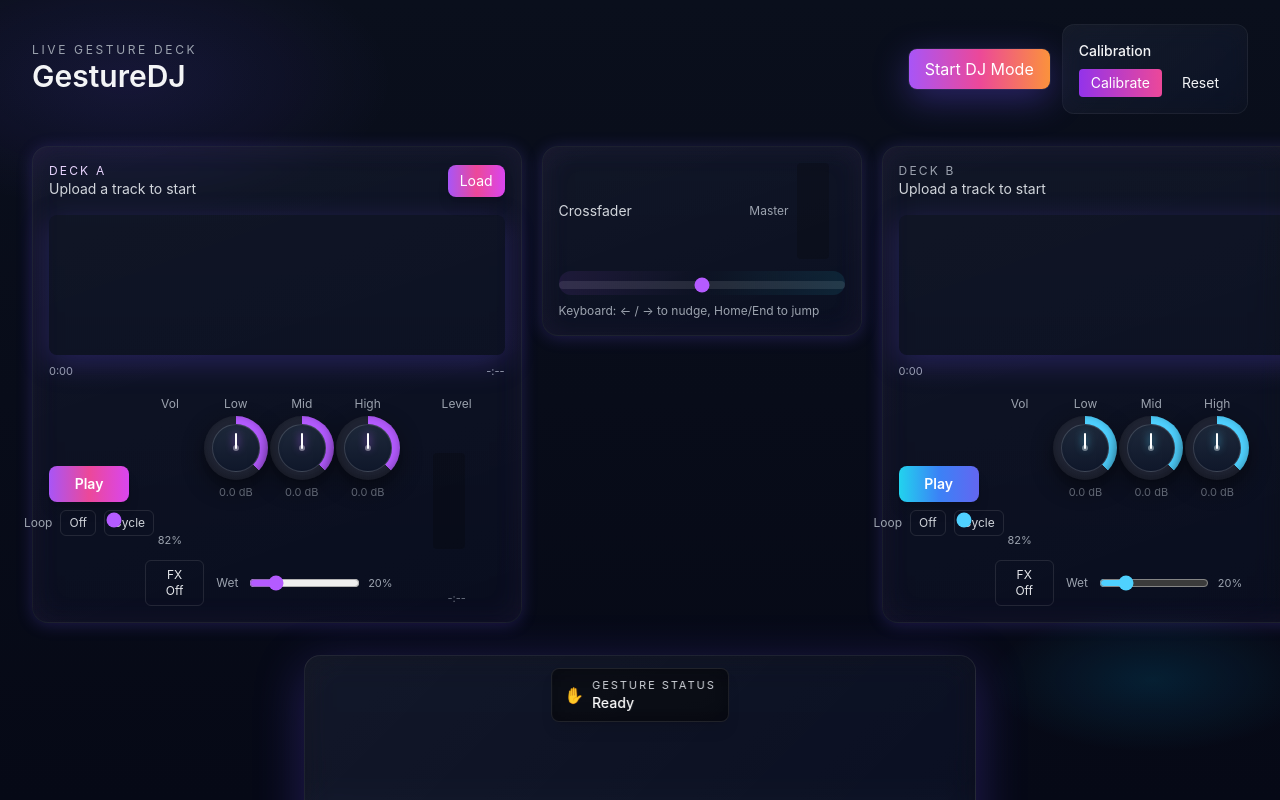
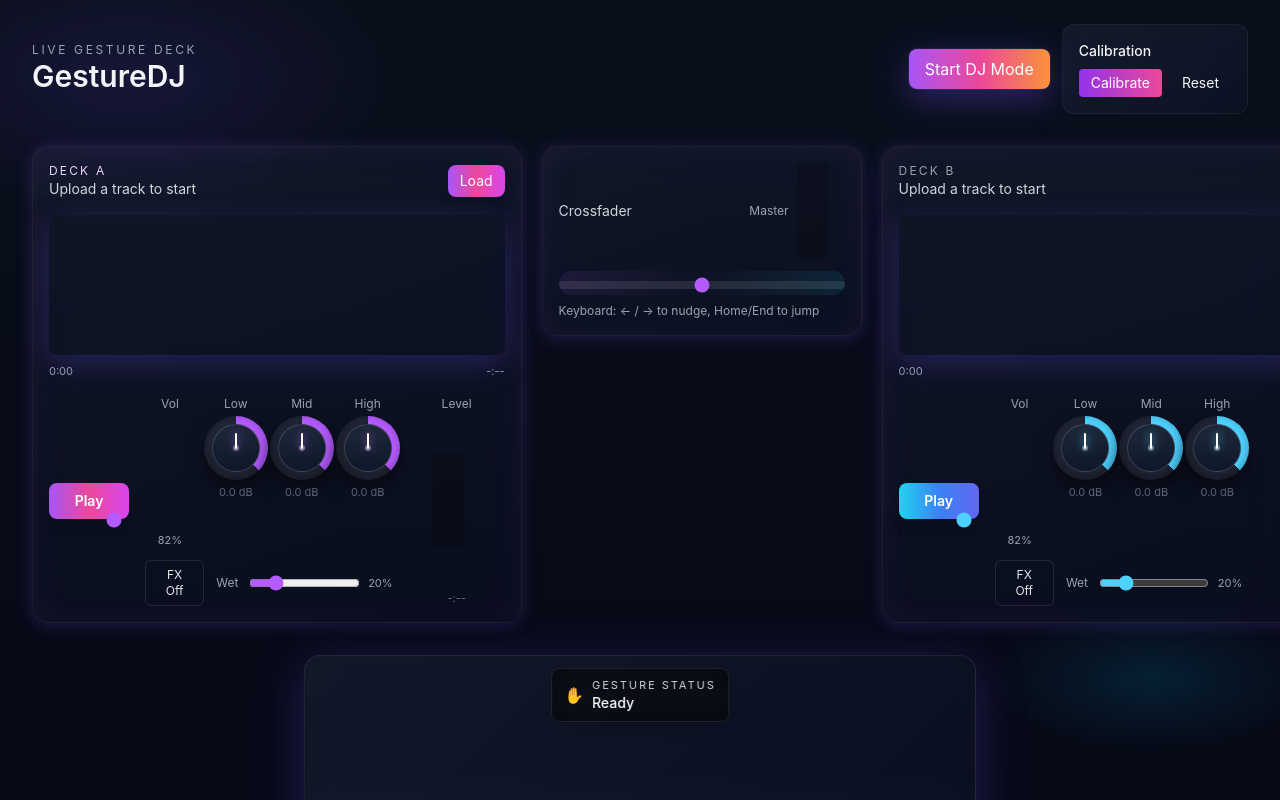
Before and after one commit to fmekrani/Gesture-DJ-, a Next.js app: page / in a window 1280 px wide. Shown: the top 800 px of the page. Built offline with nearby package versions, Linux system fonts and the light colour scheme.

Commit message:
removed loop feature

```diff
--- a/components/CameraHUD.tsx
+++ b/components/CameraHUD.tsx
@@ -125,32 +125,6 @@ export default function CameraHUD() {
             }
             if (!isFist) {
               holdTriggeredRef.current[fistId] = false;
-            }
-
-            // pinch (thumb-index) -> toggle loop
-            const thumb = landmarks[4];
-            const index = landmarks[8];
-            let pinch = false;
-            if (thumb && index) {
-              const d = Math.hypot(thumb.x - index.x, thumb.y - index.y);
-              pinch = d < 0.065; // increased threshold (was 0.04 — now more forgiving)
-            }
-            const pinchId = `pinch_${i}_${deck}`;
-            const heldPinch = mapperRef.current!.checkHold(pinchId, pinch, 300);
-            if (heldPinch && !holdTriggeredRef.current[pinchId]) {
-              // Toggle loop state (track in holdTriggeredRef)
-              const loopStateKey = `loopState_${deck}`;
-              const currentLoopState = holdTriggeredRef.current[loopStateKey] || false;
-              const newLoopState = !currentLoopState;
-              audioEngine.setDeckLoop(deck, newLoopState, 2);
-              holdTriggeredRef.current[loopStateKey] = newLoopState;
-              setGestureStatus(`✌ Loop ${newLoopState ? 'ON' : 'OFF'} — Deck ${deck}`);
-              if (gestureTimeoutRef.current) clearTimeout(gestureTimeoutRef.current);
-              gestureTimeoutRef.current = window.setTimeout(() => setGestureStatus('Ready'), 1500);
-              holdTriggeredRef.current[pinchId] = true;
-            }
-            if (!pinch) {
-              holdTriggeredRef.current[pinchId] = false;
             }
 
             // palm rotation -> jog
--- a/components/Deck.tsx
+++ b/components/Deck.tsx
@@ -30,12 +30,9 @@ const Deck = forwardRef<DeckHandle, DeckProps>(({ id, className = '' }, ref) =>
   const [mid, setMid] = useState(0.5);
   const [high, setHigh] = useState(0.5);
 
-  // FX & Loop state
+  // FX state
   const [fxOn, setFxOn] = useState(false);
   const [fxWet, setFxWet] = useState(0.2);
-  const loopLengths = [1, 2, 4, 8];
-  const [loopOn, setLoopOn] = useState(false);
-  const [loopIndex, setLoopIndex] = useState(2); // default 4s
 
   // Expose updateEQFromGesture via ref
   useImperativeHandle(ref, () => ({
@@ -77,10 +74,6 @@ const Deck = forwardRef<DeckHandle, DeckProps>(({ id, className = '' }, ref) =>
     audioEngine.setDeckFX(id as 'A' | 'B', { wet: fxOn ? fxWet : 0 });
   }, [fxOn, fxWet, id]);
 
-  useEffect(() => {
-    audioEngine.setDeckLoop(id as 'A' | 'B', loopOn, loopLengths[loopIndex]);
-  }, [loopOn, loopIndex, id, loopLengths]);
-
   function onLoadClick() {
     inputRef.current?.click();
   }
@@ -111,14 +104,6 @@ const Deck = forwardRef<DeckHandle, DeckProps>(({ id, className = '' }, ref) =>
 
   function handleSeek(t: number) {
     audioEngine.seekDeck(id as 'A' | 'B', t);
-  }
-
-  function toggleLoopHold() {
-    setLoopOn((s) => !s);
-  }
-
-  function cycleLoopLength() {
-    setLoopIndex((i) => (i + 1) % loopLengths.length);
   }
 
   function formatTime(s: number | undefined) {
@@ -158,7 +143,7 @@ const Deck = forwardRef<DeckHandle, DeckProps>(({ id, className = '' }, ref) =>
           duration={duration}
           currentTime={currentTime}
           onSeek={handleSeek}
-          loop={loopOn && duration ? { start: 0, end: loopLengths[loopIndex] } : null}
+          loop={null}
           height={140}
           playing={isPlaying}
         />
@@ -173,13 +158,6 @@ const Deck = forwardRef<DeckHandle, DeckProps>(({ id, className = '' }, ref) =>
           >
             {isPlaying ? 'Pause' : 'Play'}
           </motion.button>
-          <div className="flex items-center gap-2 text-xs text-gray-400">
-            <span>Loop</span>
-            <button onClick={toggleLoopHold} className={`px-2 py-1 rounded-md border ${loopOn ? accentBorder + ' text-white bg-white/10' : 'border-white/10 text-gray-300'}`}>
-              {loopOn ? `${loopLengths[loopIndex]}s` : 'Off'}
-            </button>
-            <button onClick={cycleLoopLength} className="px-2 py-1 rounded-md border border-white/10 text-gray-300">Cycle</button>
-          </div>
         </div>
 
         <div className="flex flex-col gap-3">
```
